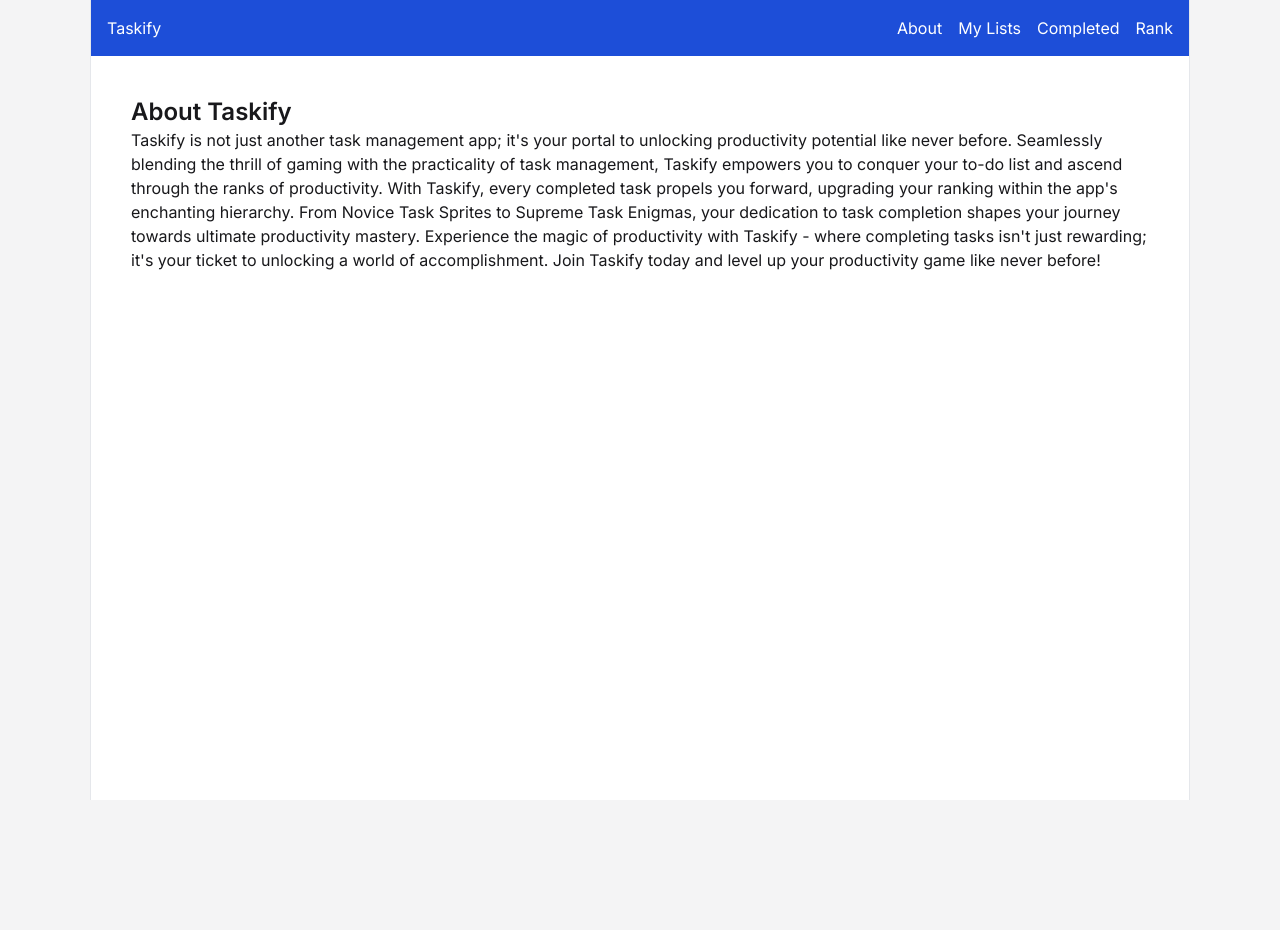
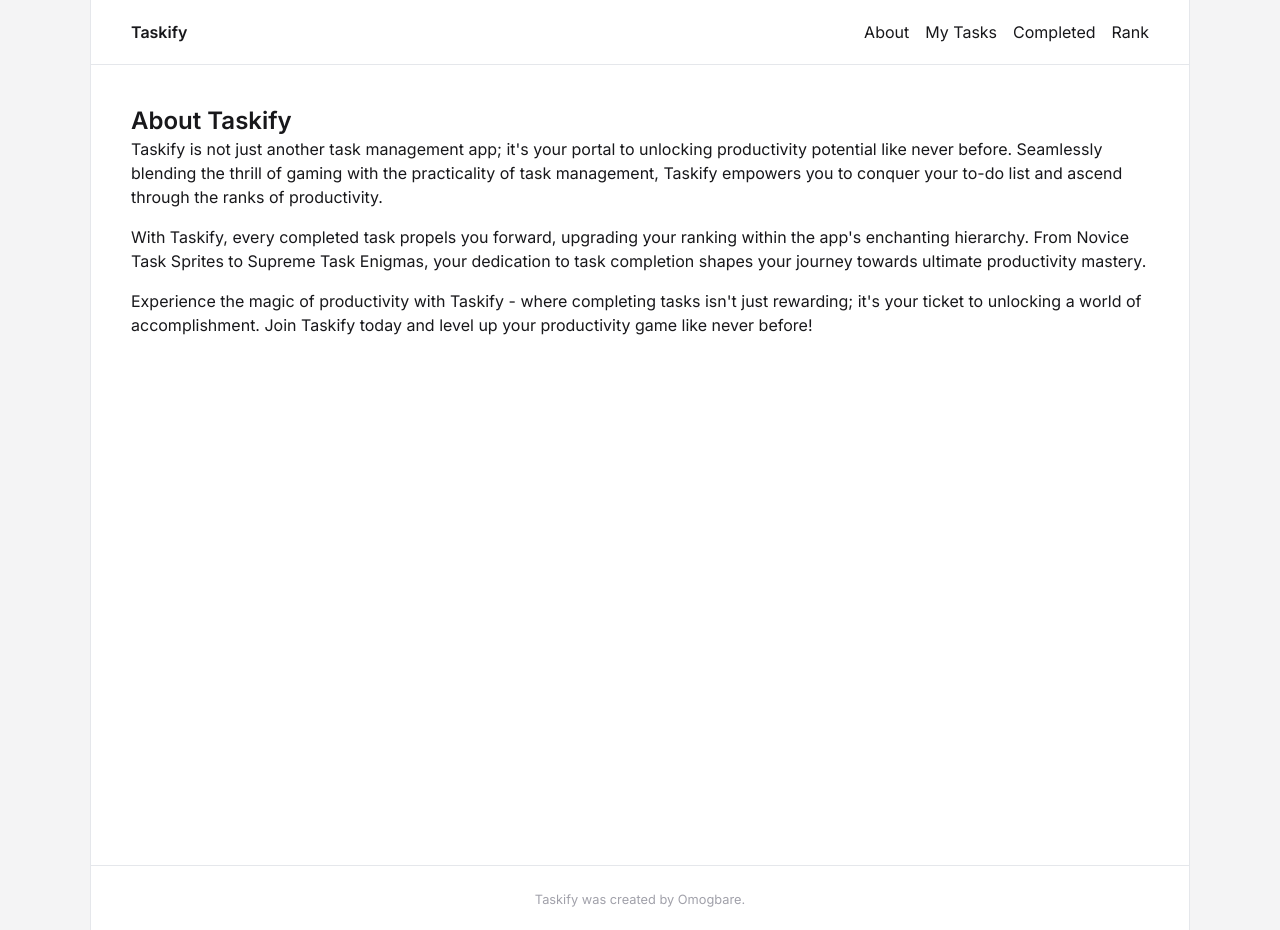
Before and after one commit to Ekpenga9000/taskify, a Next.js app: page /about in a window 1280 px wide. Before the commit the page ends 800 px from the top, so only its background shows below. Built offline with nearby package versions, Linux system fonts and the light colour scheme.

Commit message:
Create stats componentfor the dashboard

```diff
--- a/src/app/about/page.tsx
+++ b/src/app/about/page.tsx
@@ -2,17 +2,22 @@ import React from "react";
 
 const page = () => {
   return (
-    <section className="p-10">
+    <section>
       <h1 className="text-2xl font-semibold">About Taskify</h1>
-      <p>
+      <p className="mb-4">
         Taskify is not just another task management app; it's your portal to
         unlocking productivity potential like never before. Seamlessly blending
         the thrill of gaming with the practicality of task management, Taskify
         empowers you to conquer your to-do list and ascend through the ranks of
-        productivity. With Taskify, every completed task propels you forward,
-        upgrading your ranking within the app's enchanting hierarchy. From
-        Novice Task Sprites to Supreme Task Enigmas, your dedication to task
-        completion shapes your journey towards ultimate productivity mastery.
+        productivity.
+      </p>
+      <p className="mb-4">
+        With Taskify, every completed task propels you forward, upgrading your
+        ranking within the app's enchanting hierarchy. From Novice Task Sprites
+        to Supreme Task Enigmas, your dedication to task completion shapes your
+        journey towards ultimate productivity mastery.
+      </p>
+      <p className="mb-4">
         Experience the magic of productivity with Taskify - where completing
         tasks isn't just rewarding; it's your ticket to unlocking a world of
         accomplishment. Join Taskify today and level up your productivity game
--- a/src/app/layout.tsx
+++ b/src/app/layout.tsx
@@ -3,6 +3,7 @@ import { Inter } from "next/font/google";
 import { Container } from "@/components/Container";
 import "./globals.css";
 import Header from "@/components/Header";
+import Footer from "@/components/Footer";
 
 const inter = Inter({ subsets: ["latin"] });
 
@@ -21,7 +22,8 @@ export default function RootLayout({
       <body className={`${inter.className} bg-zinc-100 text-zinc-900`}>
         <Container>
           <Header />
-          {children}
+          <main className="min-h-screen p-10">{children}</main>
+          <Footer />
         </Container>
       </body>
     </html>
--- a/src/app/page.tsx
+++ b/src/app/page.tsx
@@ -3,12 +3,12 @@ import Dashboard from "@/components/Dashboard";
 
 export default function Home() {
   return (
-    <main className="min-h-screen p-10">
+    <section>
       <h1 className="text-6xl font-bold">Welcome to Taskify</h1>
       <p className="text-xl mt-4">Your enchanted realm of task mastery</p>
       <section>
         <Dashboard />
       </section>
-    </main>
+    </section>
   );
 }
--- a/src/components/Dashboard.tsx
+++ b/src/components/Dashboard.tsx
@@ -1,9 +1,11 @@
-import React from 'react'
+import Stats from "./Stats";
 
 const Dashboard = () => {
   return (
-    <div>Dashboard</div>
-  )
-}
+    <section>
+      <Stats />
+    </section>
+  );
+};
 
-export default Dashboard
+export default Dashboard;
--- /dev/null
+++ b/src/components/Footer.tsx
@@ -0,0 +1,11 @@
+import React from 'react'
+
+const Footer = () => {
+  return (
+      <footer className='mt-auto border-t py-5 px-7 text-zinc-400 text-center'>
+           <small>Taskify was created by Omogbare.</small>
+    </footer>
+  )
+}
+
+export default Footer
--- a/src/components/Header.tsx
+++ b/src/components/Header.tsx
@@ -3,15 +3,15 @@ import Link from "next/link";
 
 const Header = () => {
   return (
-    <header className="bg-blue-700 text-white p-4">
+    <header className="border-b text-zinc-900 px-10 py-5">
       <nav className="flex justify-between">
-        <Link href={"/"}>Taskify</Link>
+        <Link href={"/"} className="font-semibold">Taskify</Link>
         <ul className="flex space-x-4">
           <li>
             <Link href="/about">About</Link>
           </li>
           <li>
-            <Link href="/list">My Lists</Link>
+            <Link href="/list">My Tasks</Link>
           </li>
           <li>
             <Link href="/completed">Completed</Link>
--- a/src/components/Stats.tsx
+++ b/src/components/Stats.tsx
@@ -0,0 +1,9 @@
+import React from 'react'
+
+const Stats = () => {
+  return (
+    <div>Stats</div>
+  )
+}
+
+export default Stats
```
